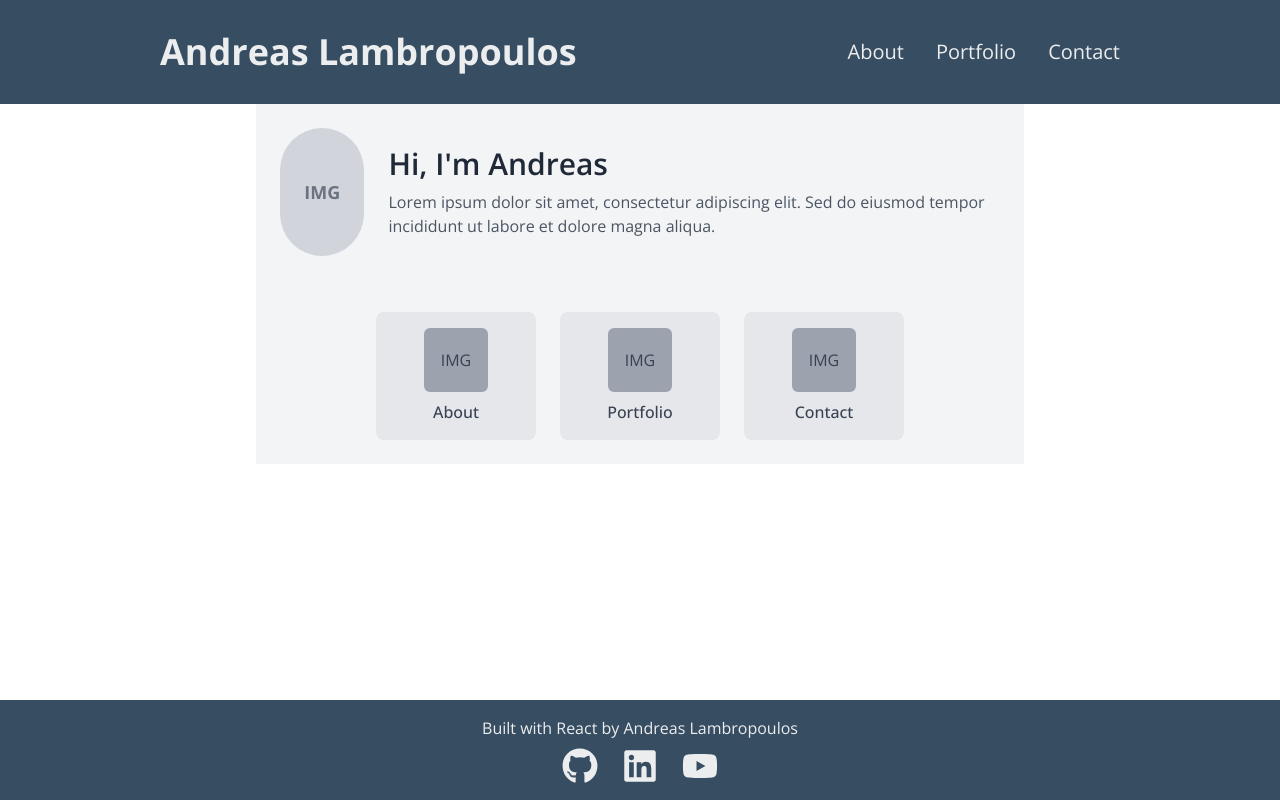
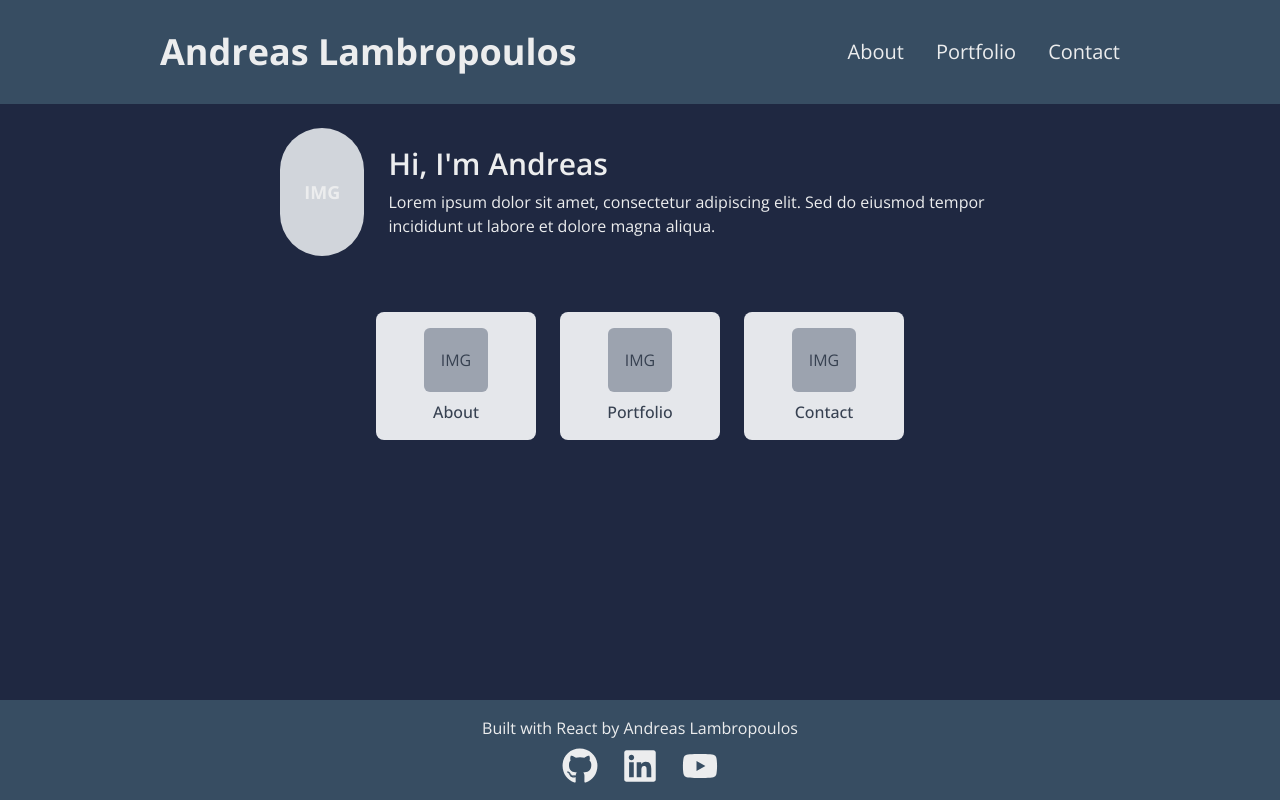
Before and after one commit to andlamb2002/portfolio, a React (Vite) app: page / in a window 1280 px wide. Built offline with nearby package versions, Linux system fonts and the light colour scheme.

Commit message:
Set background color

```diff
--- a/src/App.jsx
+++ b/src/App.jsx
@@ -11,7 +11,7 @@ import Footer from './Components/Footer'
 function App() {
     return (
         <BrowserRouter>
-            <div className="flex flex-col min-h-screen">
+            <div className="flex flex-col min-h-screen bg-primary">
                 <Header />
                 <main className="flex-grow">
                     <div className="w-3/5 mx-auto">
--- a/src/Pages/Home.jsx
+++ b/src/Pages/Home.jsx
@@ -4,11 +4,11 @@ import { homeIntro, navLinks } from "../data/data";
 function Home() {
 
     return (
-        <div className="flex flex-col items-center justify-center bg-gray-100 text-gray-800">
+        <div className="flex flex-col items-center justify-center">
 
             <div className="flex flex-row items-center w-full p-6">
 
-                <div className="w-32 h-32 rounded-full bg-gray-300 flex items-center justify-center text-gray-500 text-lg font-bold overflow-hidden">
+                <div className="w-32 h-32 rounded-full bg-gray-300 flex items-center justify-center text-lg font-bold overflow-hidden">
                 {homeIntro.img ? (
                     <img src={homeIntro.img} alt={homeIntro.name} className="w-full h-full object-cover" />
                 ) : (
@@ -18,7 +18,7 @@ function Home() {
 
                 <div className="mt-0 ml-6 text-left">
                     <h1 className="text-3xl font-semibold">{homeIntro.greeting}</h1>
-                    <p className="mt-2 text-gray-600">
+                    <p className="mt-2">
                         {homeIntro.message}
                     </p>
                 </div>
```
